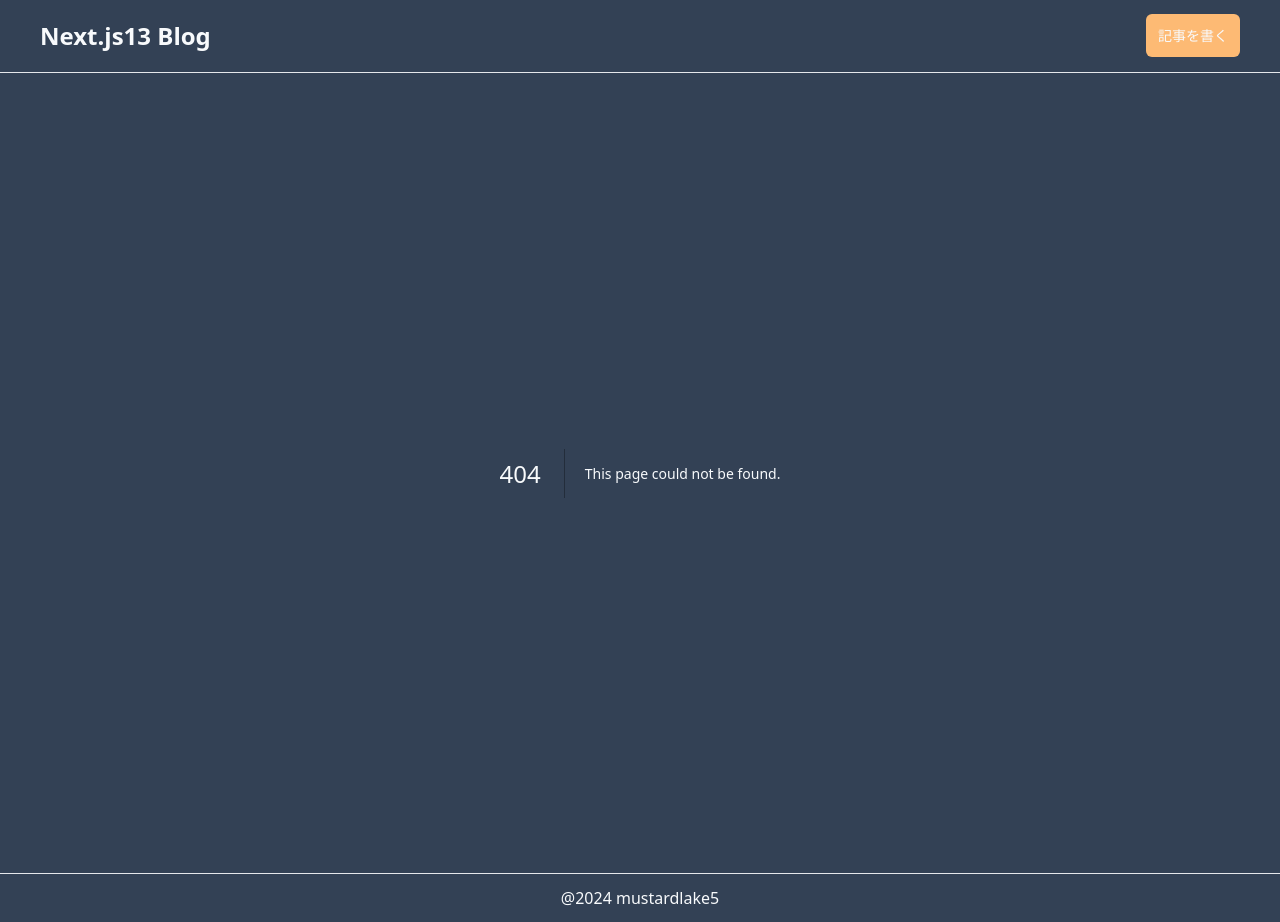
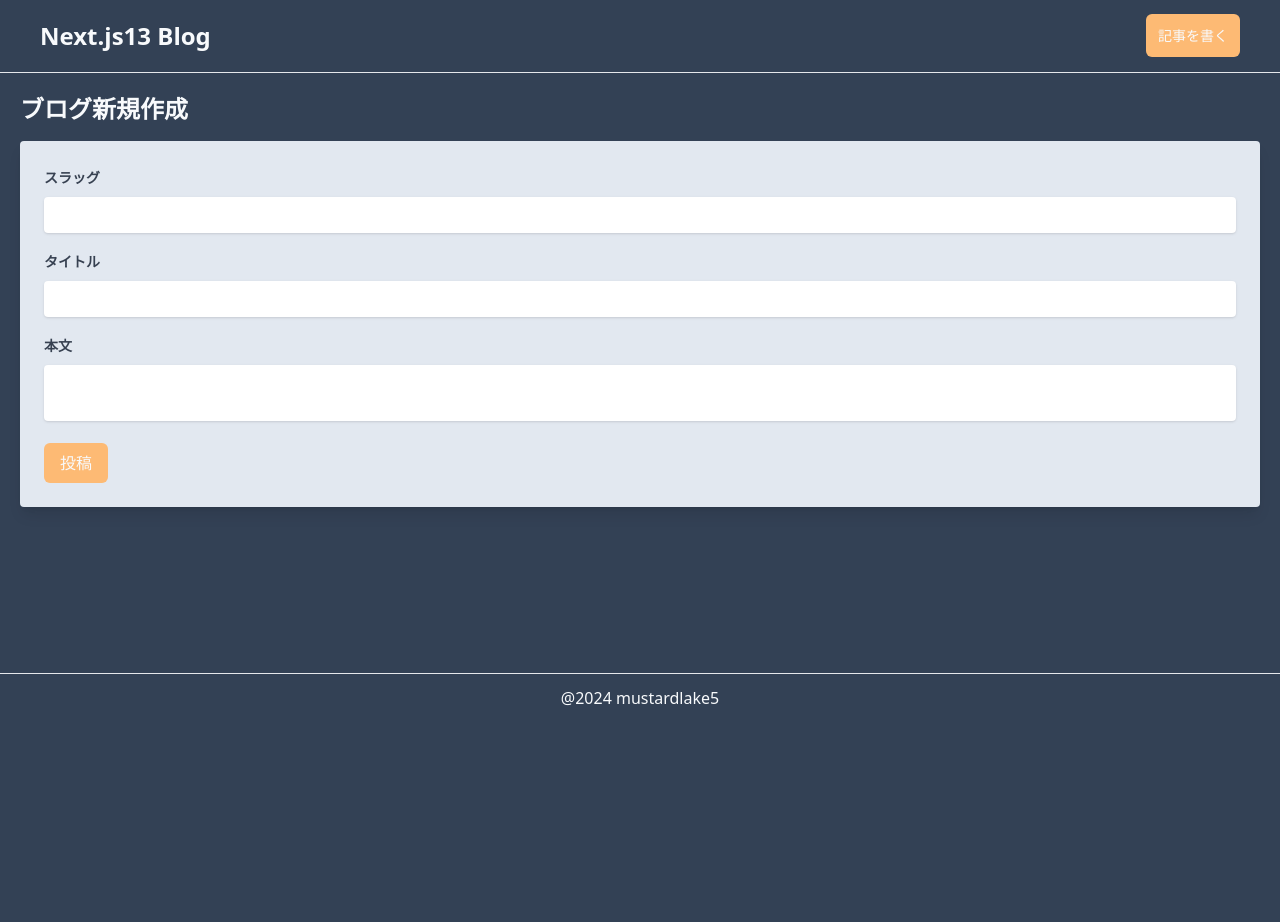
Before and after one commit to mustardlake5/nextjs-14-blog, a Next.js app: page /articles/new in a window 1280 px wide. Before the commit this address had no page. After the commit the page ends 800 px from the top, so only its background shows below. Built offline with nearby package versions, Linux system fonts and the light colour scheme.

Commit message:
新規作成ページを作成

```diff
--- /dev/null
+++ b/src/app/articles/new/page.tsx
@@ -0,0 +1,37 @@
+const CreateBlogPage = () => {
+  return (
+    <div className="min-h-[70vh] mx-3 md:mx-5 my-5">
+      <h2 className="text-2xl font-bold">ブログ新規作成</h2>
+
+      <form className="mt-4 bg-slate-200 p-6 rounded shadow-lg">
+        <div className="first:mt-0 mt-4">
+          <label className="text-gray-700 text-sm font-bold">スラッグ</label>
+          <input
+            type="text"
+            className="mt-2 w-full text-slate-900 rounded shadow py-2 px-3 leading-tight focus:outline-none"
+          />
+        </div>
+        <div className="first:mt-0 mt-4">
+          <label className="text-gray-700 text-sm font-bold">タイトル</label>
+          <input
+            type="text"
+            className="mt-2 w-full text-slate-900 rounded shadow py-2 px-3 leading-tight focus:outline-none"
+          />
+        </div>
+        <div className="first:mt-0 mt-4">
+          <label className="text-gray-700 text-sm font-bold">本文</label>
+          <textarea className="resize-none mt-2 w-full text-slate-900 rounded shadow py-2 px-3 leading-tight focus:outline-none" />
+        </div>
+
+        <button
+          type="submit"
+          className="mt-4 py-2 px-4 rounded-md bg-orange-300 hover:bg-orange-400 duration-100"
+        >
+          投稿
+        </button>
+      </form>
+    </div>
+  );
+};
+
+export default CreateBlogPage;
```
